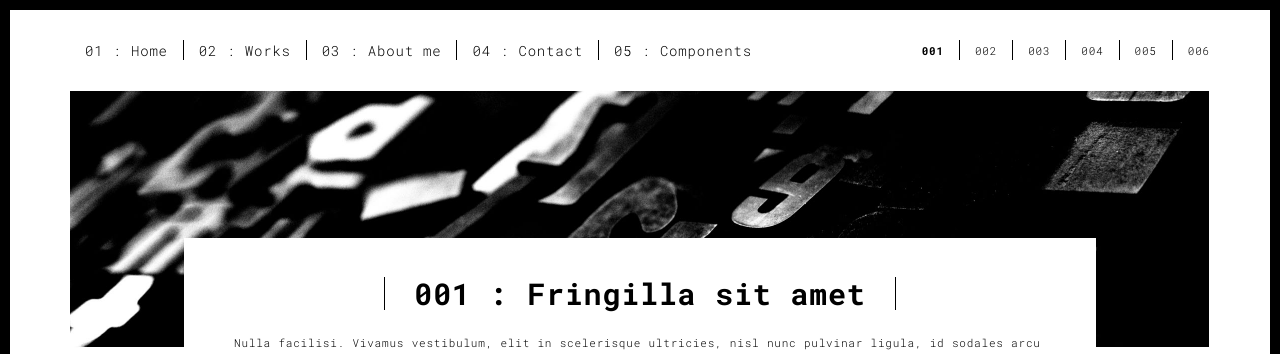
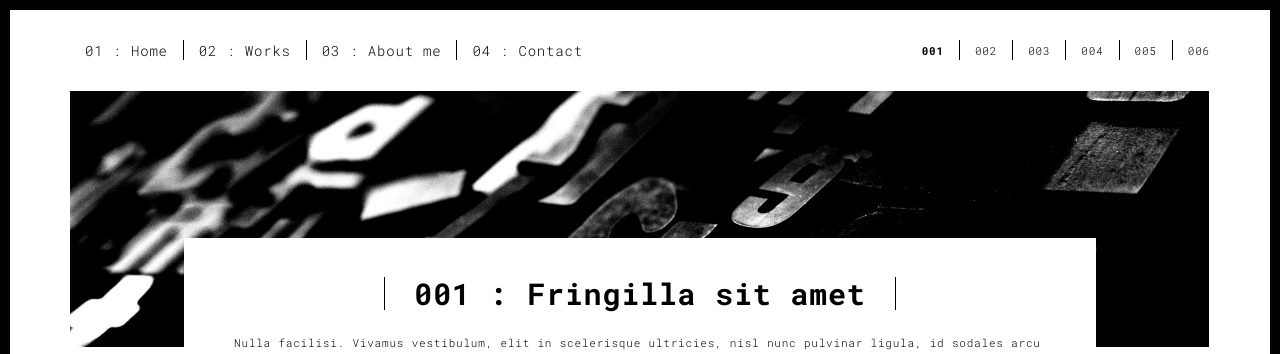
Before and after one commit to gsdf-cell/portfo, a Flask app: page /work.html in a window 1280 px wide. Shown: the top 354 px of the page. Run offline with Flask 3, Linux system fonts and the light colour scheme; some libraries are stand-ins or nearby versions.

Commit message:
Update work.html

```diff
--- a/templates/work.html
+++ b/templates/work.html
@@ -41,7 +41,6 @@
           <li><a href="./works.html" title="">02 : Works</a></li>
           <li><a href="./about.html" title="">03 : About me</a></li>
           <li><a href="./contact.html" title="">04 : Contact</a></li>
-          <li><a href="./components.html" title="">05 : Components</a></li>
         </ul>
 
 
```
